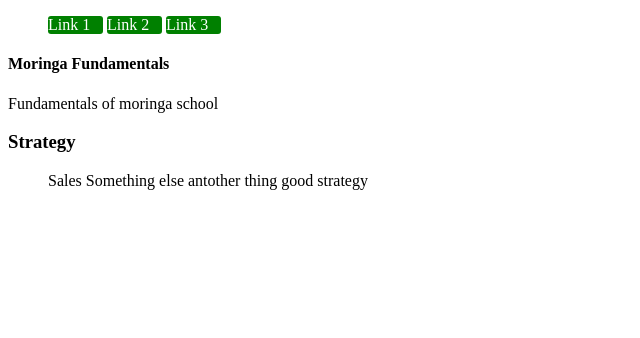
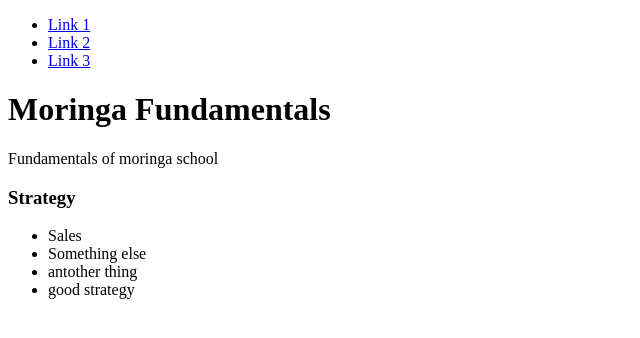
Before and after one commit to bidenjoe1/fundamental-foundations, a plain HTML site: page index.html in a window 1280 px wide. Shown: the whole page, without its empty margins (0-640 px from the left). Drawn offline with Linux system fonts and the light colour scheme.

Commit message:
Modify index html file

```diff
--- a/index.html
+++ b/index.html
@@ -4,39 +4,20 @@
     <meta charset="UTF-8">
     <meta name="viewport" content="width=device-width, initial-scale=1.0">
     <title>Moringa Fundamentals</title>
+
+    <link rel="stylesheet" href="style.css">
 </head>
 <body>
     <style>
-h1{
-    color: blue;
-    font-family: Arial, Helvetica, sans-serif;
-    font-size: 35px;
-    border: 3px solid black;
-}
-ul{
-    list-style-type: none;
-
-}
-ul li{
-    display: inline-flex;
-}
-ul li a{
-    text-decoration: none;
-    background-color: green;
-    width: 55px;
-    cursor: pointer;
-    color: white;
-    border-radius: 3px;
-}
 
     </style>
-    <ul>
-        <li><a href=" ">Link 1</a></li>
-        <li><a href=" ">Link 2</a></li>
-        <li><a href=" ">Link 3</a></li>
+    <ul class="nav-links">
+        <li><a href="https://www.google.com/">Link 1</a></li>
+        <li><a href="httpsyoutube.com">Link 2</a></li>
+        <li><a href="moringaschool.com">Link 3</a></li>
     </ul>
 
-    <h4>Moringa Fundamentals</h4>
+    <h1>Moringa Fundamentals</h1>
 
     <p>Fundamentals of moringa school</p>
 
```
